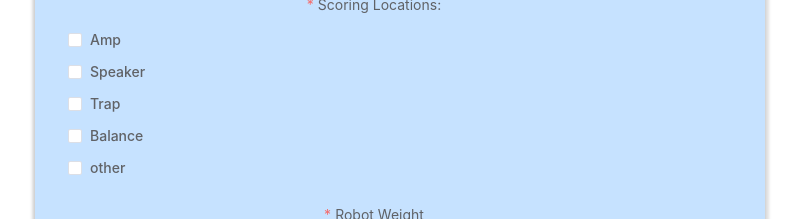
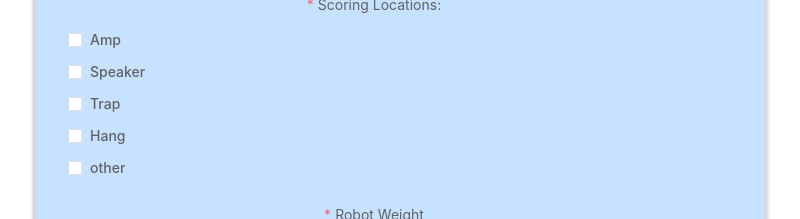
Before and after one commit to 1834423612/Pit-scouting, a Vue app: page / in a window 1280 px wide. Shown: the part 940-1159 px from the top of the page, without its empty margins (260-1060 px from the left). Built offline with nearby package versions, Linux system fonts and the light colour scheme; what vform3-builds would draw is missing.

Commit message:
Update index.vue

```diff
--- a/src/views/index.vue
+++ b/src/views/index.vue
@@ -277,7 +277,7 @@ export default {
         {
           question: "Scoring Locations:",
           type: "checkbox",
-          options: ["Amp", "Speaker", "Trap", "Balance"],
+          options: ["Amp", "Speaker", "Trap", "Hang"],
           value: [], // should be an array if it's a checkbox
           required: true,
           showOtherInput: false, // show the textarea when first load the page?
```
